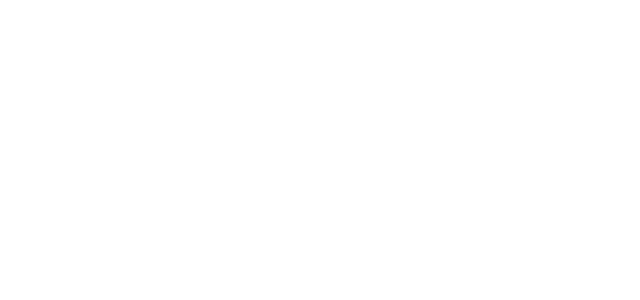
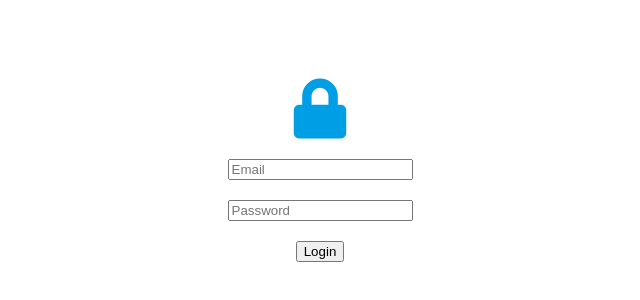
Before and after one commit to angelgb/MobileChannel, an Angular app: page / in a window 1280 px wide. Shown: the part 238-538 px from the top of the page, without its empty margins (320-960 px from the left). Built offline with nearby package versions, Linux system fonts and the light colour scheme.

Commit message:
ADDED: * formulario * db mock

```diff
--- /dev/null
+++ b/API_mock/db.json
@@ -0,0 +1,19 @@
+{
+  "login": [
+    {
+      "email": "angel@gmail.com",
+      "password": "1234",
+      "timestamp": 0
+    },
+    {
+      "email": "gft@gmail.com",
+      "password": "gft",
+      "timestamp": 0
+    },
+    {
+      "email": "bbva@gmail.com",
+      "password": "bbva",
+      "timestamp": 0
+    }
+  ]
+}
--- a/package.json
+++ b/package.json
@@ -18,6 +18,7 @@
     "@angular/platform-browser": "~12.1.0",
     "@angular/platform-browser-dynamic": "~12.1.0",
     "@angular/router": "~12.1.0",
+    "json-server": "^0.16.3",
     "rxjs": "~6.6.0",
     "tslib": "^2.2.0",
     "zone.js": "~0.11.4"
--- a/src/app/views/login/login.component.html
+++ b/src/app/views/login/login.component.html
@@ -0,0 +1,6 @@
+<form >
+    <i class="fas fa-lock"></i>
+    <input type="text" placeholder='Email' id="email" name="email" #email/>
+    <input type="password" placeholder='Password' name='password' id="password" #password>
+    <button (click)="doLogin(email.value, password.value)">Login</button>
+</form>
--- a/src/app/views/login/login.component.ts
+++ b/src/app/views/login/login.component.ts
@@ -4,11 +4,9 @@
 
 @Component({
   selector: 'login',
-  templateUrl: './login.component.html'
+  templateUrl: './login.component.html',
 })
 export class LoginComponent {
-  public showFavorite: boolean = false
-  public groceries: any[] = [];
 
   constructor(
     //private loginService: LoginService,
@@ -16,6 +14,10 @@
   ) {}
 
   public navigateToTimer() {
-    this.router.navigate(['timer'])
+    this.router.navigate(['timer']);
+  }
+
+  public doLogin(email:string, password:string) {
+    alert(email)
   }
 }
--- a/src/styles.sass
+++ b/src/styles.sass
@@ -2,3 +2,18 @@
 @use './styles/variables'
 @import './fonts/scss/fontawesome.scss'
 @import './fonts/scss/solid.scss'
+
+body
+    height: 100vh
+    display: flex
+    justify-content: center
+    align-items: center
+    form
+        display: flex
+        flex-direction: column
+        align-items: center
+        *
+            margin: 10px
+        i
+            font-size: 60px
+            color: colors.$blue3
--- a/src/styles/_colors.sass
+++ b/src/styles/_colors.sass
@@ -1,4 +1,28 @@
-$bg-grey: #E5E5E5
-$btn-main: #0030AA
-$btn-disabled: #AAA
-$yellow: #DF1
+// Common colors
+$white: #ffffff
+$black: #000000
+$red: red
+
+// 6-blue brand
+$blue1: rgb(9, 79, 164)
+$blue2: rgb(0, 110, 193)
+$blue3: rgb(0, 158, 229)
+$blue4: rgb(82, 188, 236)
+$blue5: rgb(137, 209, 243)
+$blue6: rgb(181, 229, 249)
+
+// Site
+$site-color: #072146
+
+// Header & footer
+$header-color: #072146
+$header-font-color: #BDBDBD
+$menu-color: #072146
+$menu-font-color: #BDBDBD
+$submenu-color: #004481
+$submenu-font-color: #E9E9E9
+$footer-color: #072146
+$footer-font-color: #FFFFFF
+
+// table background
+$table-odd: #EEEEEE
```
Also changed, not shown: 1 other file (tests, documents, lock files or other folders).
